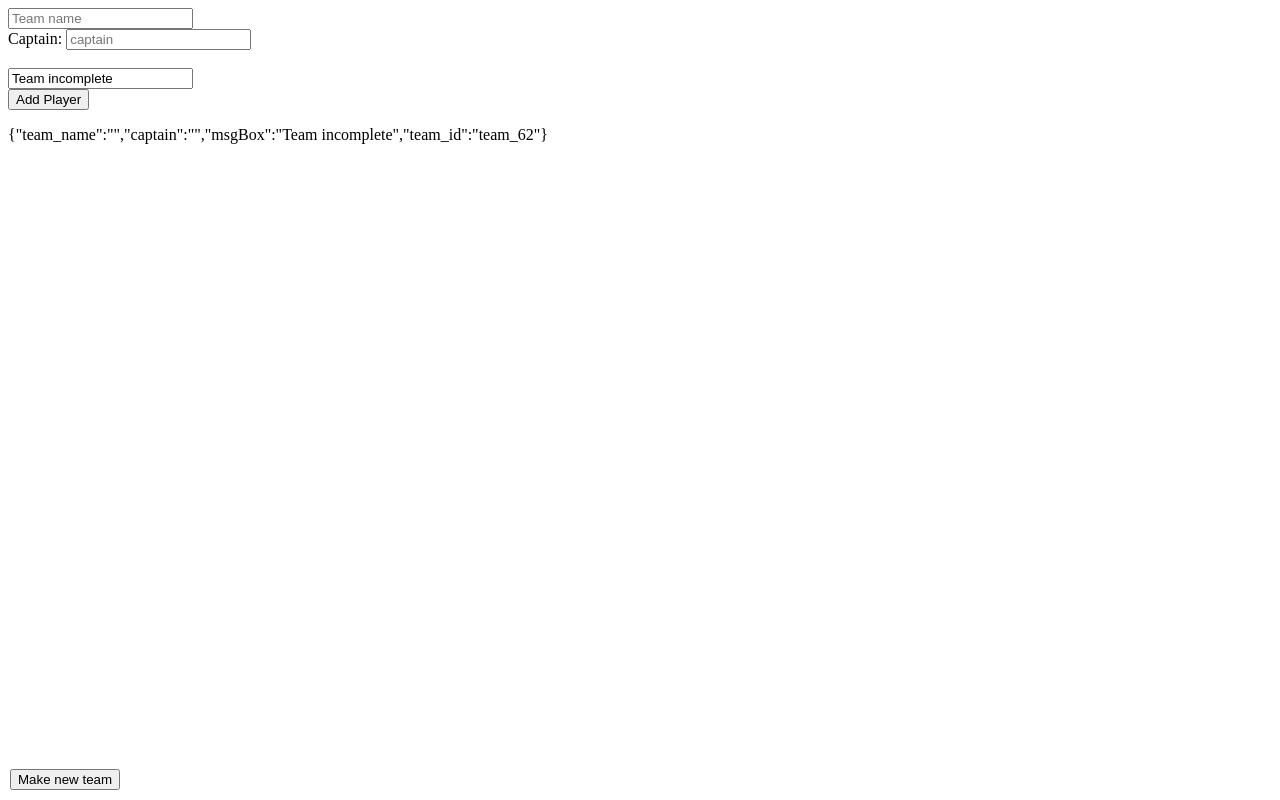
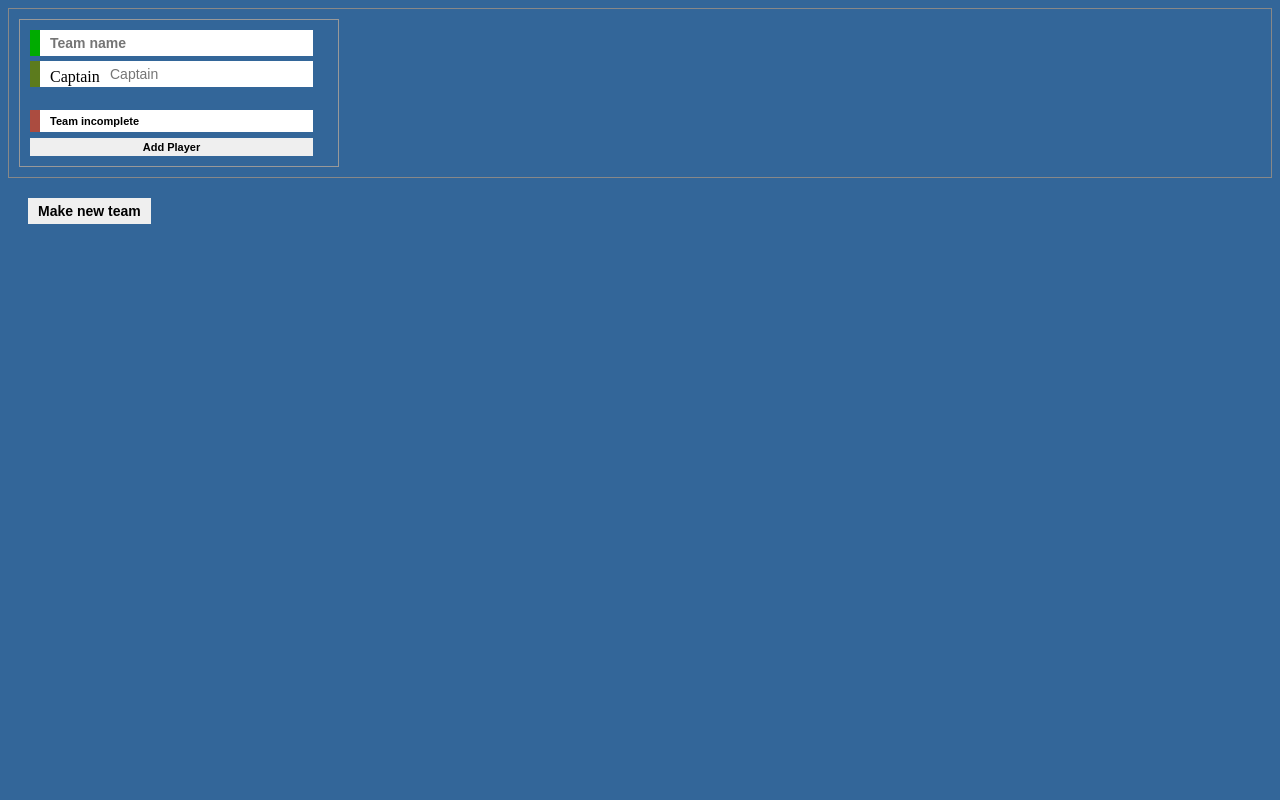
Before and after one commit to hamedabdy/biche_volley, a website: page index.html in a window 1280 px wide. Both pictures are taken after a click on the button "Make new team". Drawn offline with Linux system fonts and the light colour scheme; no server answers.

Commit message:
stylished

```diff
--- a/css/style.css
+++ b/css/style.css
@@ -1,27 +1,86 @@
+body {
+	background-color: #369;
+}
+
 #teams {
+	border: 1px solid #888;
+	padding: 10px 0px 0px 10px;
 }
 
 .team {
-	padding: 10px;
+	padding: 10px 25px 10px 10px;
 	display: inline-table;
+	border: 1px solid #999;
+	margin: 0px 10px 10px 0px;
 }
+
+.addTeam {
+	border: 0 none;
+	padding: 5px 10px 5px 10px;
+	font-weight: bold;
+	font-size: 14px;
+	margin: 20px;
+}
+
+.team_name {
+	width: 253px;
+	margin: 0px 0px 5px 0px;
+	padding: 5px 10px;
+	border-width: 0px 0px 0px 10px;
+	font-size: 14px;
+	font-weight: bold;
+	border-color: #0F0;
+}
+
+.captain_title {
+	position: absolute;
+	margin: 7px 0px 0px 20px;
+}
+
+.captain {
+	padding: 5px 10px 5px 70px;
+	border-width: 0px 0px 0px 10px;
+	margin: 0px 0px 5px 0px;
+	font-size: 14px;
+	border-color: #9CCF31;
+	width: 193px;
+}
+
 
 .players {
 
 }
 
-.addPlayer {
-
+.removePlayer {
+	position: fixed;
+	margin: 4px 0px 0px -30px;
+	border: 0 none;
+	border-radius: 0;
 }
 
-.addTeam {
-	position: fixed;
-	bottom: 10px;
-	left: 10px;
+.player {
+	width: 221px;
+	margin: 0px 0px 5px 0px;
+	padding: 5px 43px 5px 10px;
+	border-width: 0px 0px 0px 10px;
+	font-size: 12px;
+	border-color: #F7D708;
 }
 
-.captain {
+.msgBox {
+	width: 253px;
+	margin: 0px 0px 5px;
+	padding: 5px 10px;
+	border-width: 0px 0px 0px 10px;
+	font-size: 11px;
+	font-weight: bold;
+	border-color: #FF7260;
 }
 
-.teamName {
+.addPlayer {
+	border: 0px none;
+	width: 100%;
+	padding: 3px;
+	font-size: 11px;
+	font-weight: bold;
 }
--- a/index.html
+++ b/index.html
@@ -1,4 +1,5 @@
-<html>
+<!DOCTYPE html>
+<html xmlns="http://www.w3.org/1999/xhtml" xml:lang="en">
 <head>
 	<title>biche volley</title>
 	 <meta charset="UTF-8">
@@ -9,7 +10,7 @@
 	<div id="teams"></div>
 	<div id="test"></div>
 
-	<button class="addTeam" onclick="addTeam2(); show()">Make new team</button>
+	<button class="addTeam" onclick="addTeam();">Make new team</button>
 
 </body>
 </html>
--- a/js/app.js
+++ b/js/app.js
@@ -15,13 +15,15 @@ $.fn.serializeObject = function()
     return o;
 };
 
-function addTeam2 () {
+function addTeam () {
 	var team_id = 'team_'+ Math.floor((Math.random()*100)+1);
-	$("#teams").append("<div id='" + team_id + "'>"
-		+ "<form onsubmit='show(); return false;'>"
+	$("#teams").append(
+		  "<div id='" + team_id + "' class='team'>"
+		+ "<form onsubmit='return false;'>"
 	 	+ "<input type='text' class='team_name' name='team_name' placeholder='Team name'>"
 	 	+ "<br>"
-		+ "Captain: <input type='text' class='captain' name='captain' placeholder='captain'>"
+	 	+ "<div class='captain_title'>Captain</div>"
+		+ "<input type='text' class='captain' name='captain' placeholder='Captain'>"
 		+ "<div class='players'></div><br>"
 		+ "<input type='text' class='msgBox'"
 		+ " name='msgBox' value='Team incomplete' readonly><br>"
@@ -37,17 +39,17 @@ function addTeam2 () {
 
 function addPlayer (arg, team) {
 	arg = arg.parentNode.children;
-	var players = arg[3],
-		msg_box = arg[4],
+	var players = arg[4],
+		msg_box = arg[5],
 		newline = document.createElement("br"),
 		player = document.createElement("input"),
 		minus = (document.createElement("button"));
 
-	player.value = "new player";
+	player.setAttribute("placeholder", "New player");
 	player.setAttribute("class", "player");
 	player.setAttribute("name", "players[]");
-	//minus.setAttribute("onclick", "removePlayer(this, "+team+");");
 	minus.onclick = function() { removePlayer(this, team);};
+	minus.setAttribute("class", "removePlayer");
 	minus.appendChild(document.createTextNode("-"));
 
 	var n = players.getElementsByTagName("input").length + 2;
@@ -128,17 +130,13 @@ var getFromServer = function  () {
 
 
 function show () {
-
 	var str = $("form").serialize();
-
 	y = $("form").prop("tagName");
 	var o = $("form").serializeObject();
-	//console.log("jqury : " + y);
 	var x = document.body.children;
 	x = x[0].children;
 	x = x[0].children;
 	var r = x[0];
-	//console.log(x[0].nodeName);
 	r = $(r).serializeObject();
 	var s = JSON.stringify(r);
 	$("#test").text(s);
```
